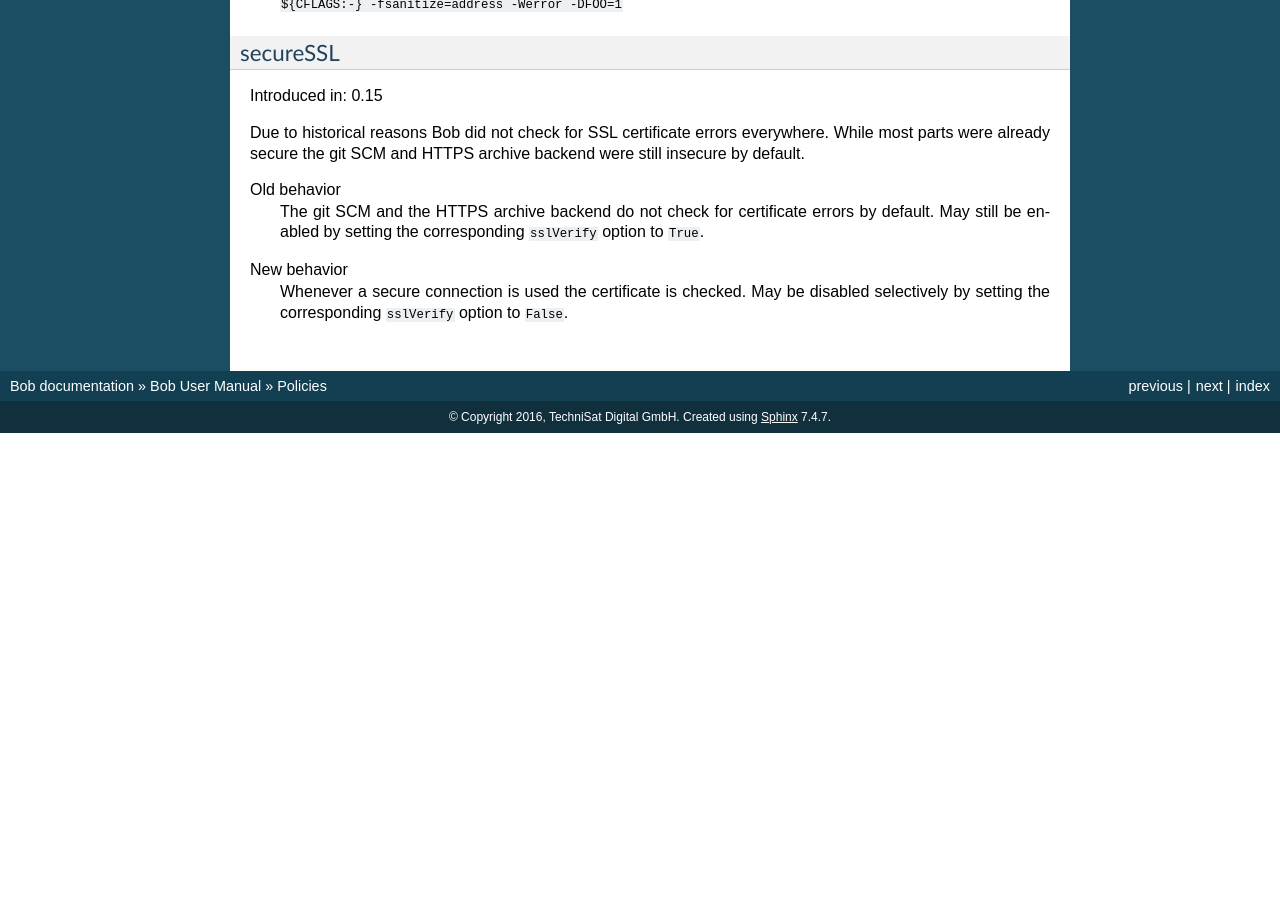
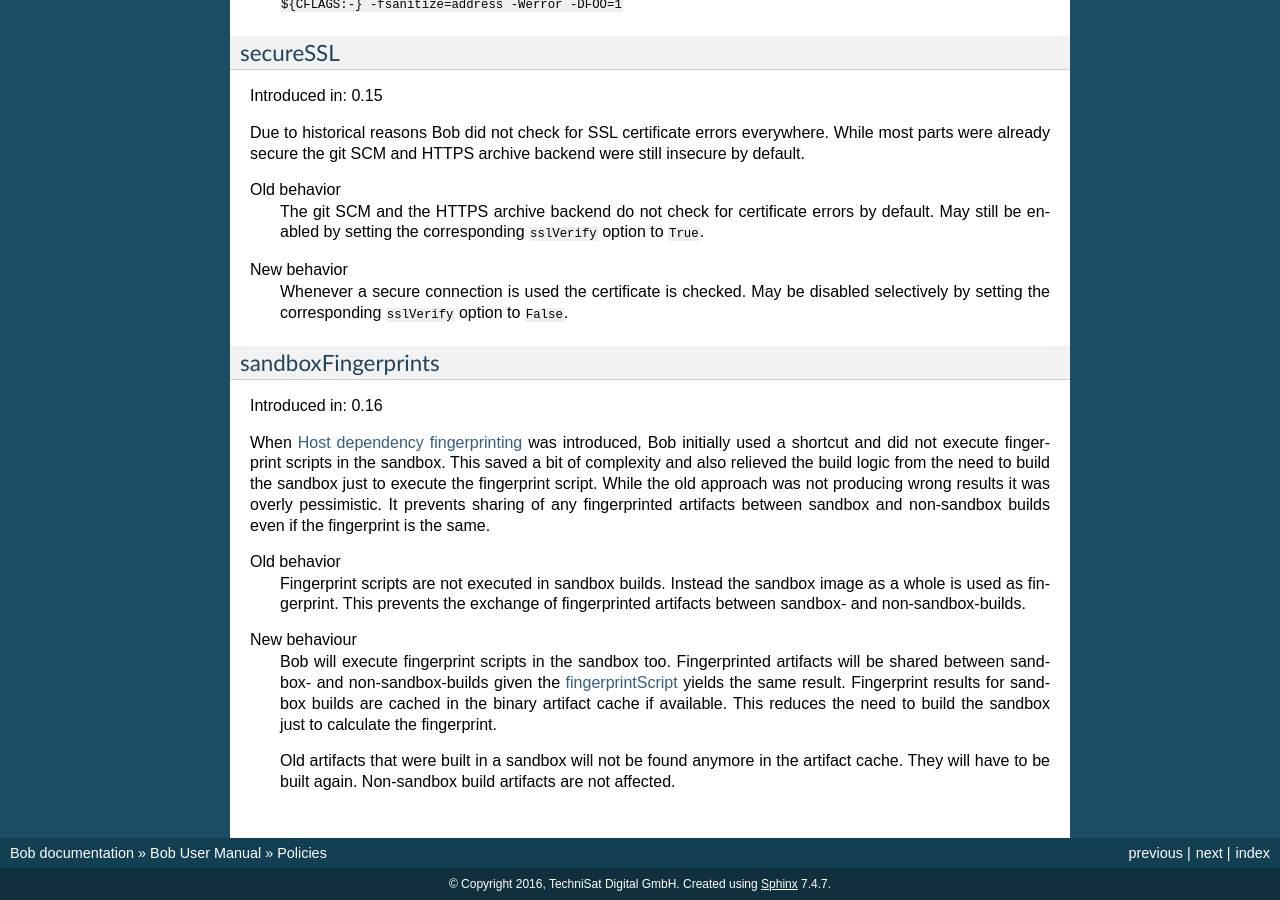
Before and after one commit to BobBuildTool/bob, a Sphinx documentation site: the page built from doc/manual/policies.rst, in a window 1280 px wide and 900 px high, scrolled down 5585 px. Built offline with Sphinx 7.4.7, drawn with Linux system fonts in a browser that asks for light colours; formulas are drawn with MathJax 3; the version number could not be read and is left out; before the commit the page ends 6018 px from its top, so only the background shows below that.

Commit message:
doc: describe sandboxFingerprints policy

```diff
--- a/doc/manual/policies.rst
+++ b/doc/manual/policies.rst
@@ -402,3 +402,35 @@ New behavior
     Whenever a secure connection is used the certificate is checked. May be
     disabled selectively by setting the corresponding ``sslVerify`` option to
     ``False``.
+
+.. _policies-sandboxFingerprints:
+
+sandboxFingerprints
+~~~~~~~~~~~~~~~~~~~
+
+Introduced in: 0.16
+
+When :ref:`configuration-principle-fingerprinting` was introduced, Bob
+initially used a shortcut and did not execute fingerprint scripts in the
+sandbox. This saved a bit of complexity and also relieved the build logic from
+the need to build the sandbox just to execute the fingerprint script. While the
+old approach was not producing wrong results it was overly pessimistic. It
+prevents sharing of any fingerprinted artifacts between sandbox and non-sandbox
+builds even if the fingerprint is the same.
+
+Old behavior
+   Fingerprint scripts are not executed in sandbox builds. Instead the sandbox
+   image as a whole is used as fingerprint. This prevents the exchange of
+   fingerprinted artifacts between sandbox- and non-sandbox-builds.
+
+New behaviour
+   Bob will execute fingerprint scripts in the sandbox too. Fingerprinted
+   artifacts will be shared between sandbox- and non-sandbox-builds given the
+   :ref:`configuration-recipes-fingerprintScript` yields the same result.
+   Fingerprint results for sandbox builds are cached in the binary artifact
+   cache if available. This reduces the need to build the sandbox just to
+   calculate the fingerprint.
+
+   Old artifacts that were built in a sandbox will not be found anymore in the
+   artifact cache. They will have to be built again. Non-sandbox build
+   artifacts are not affected.
```
